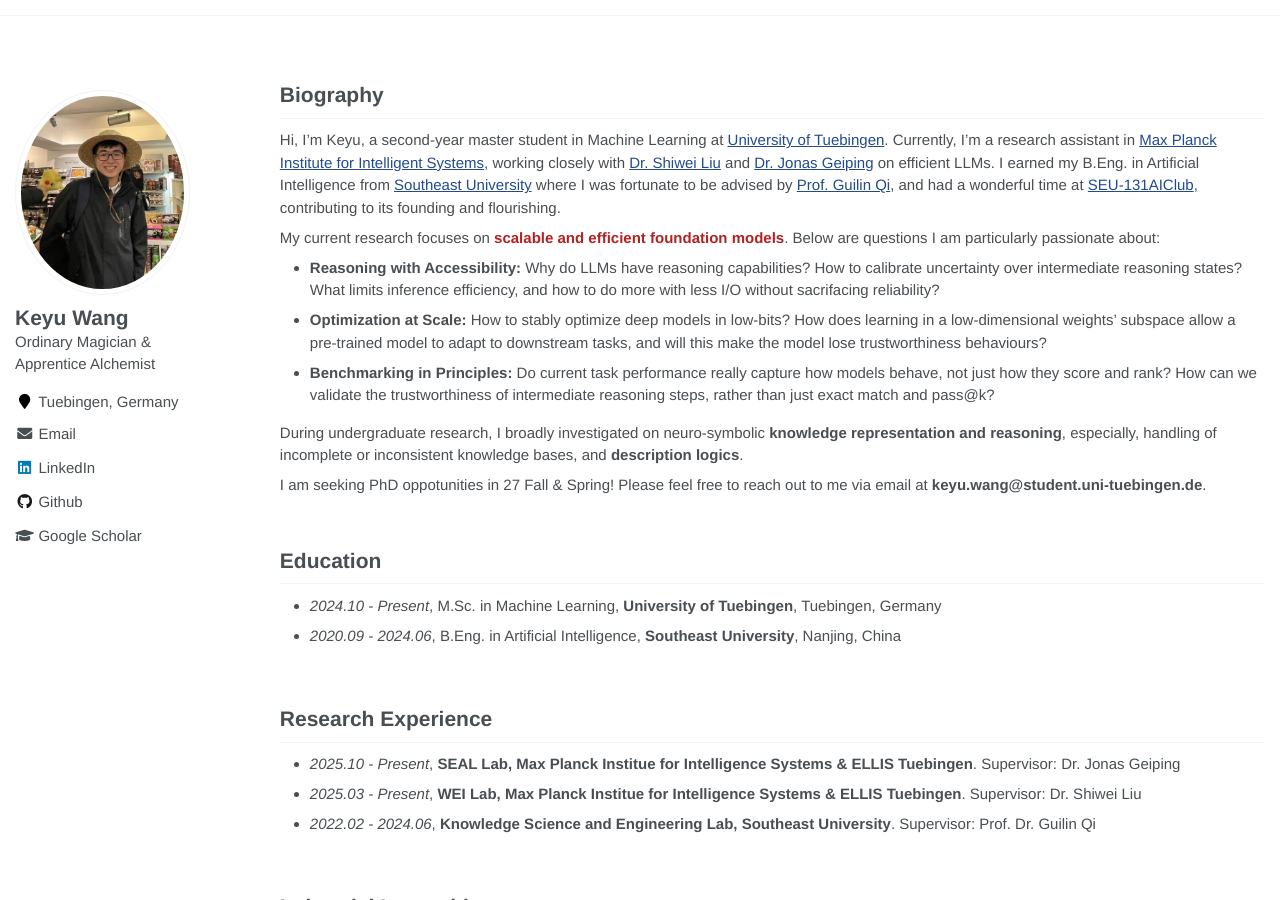
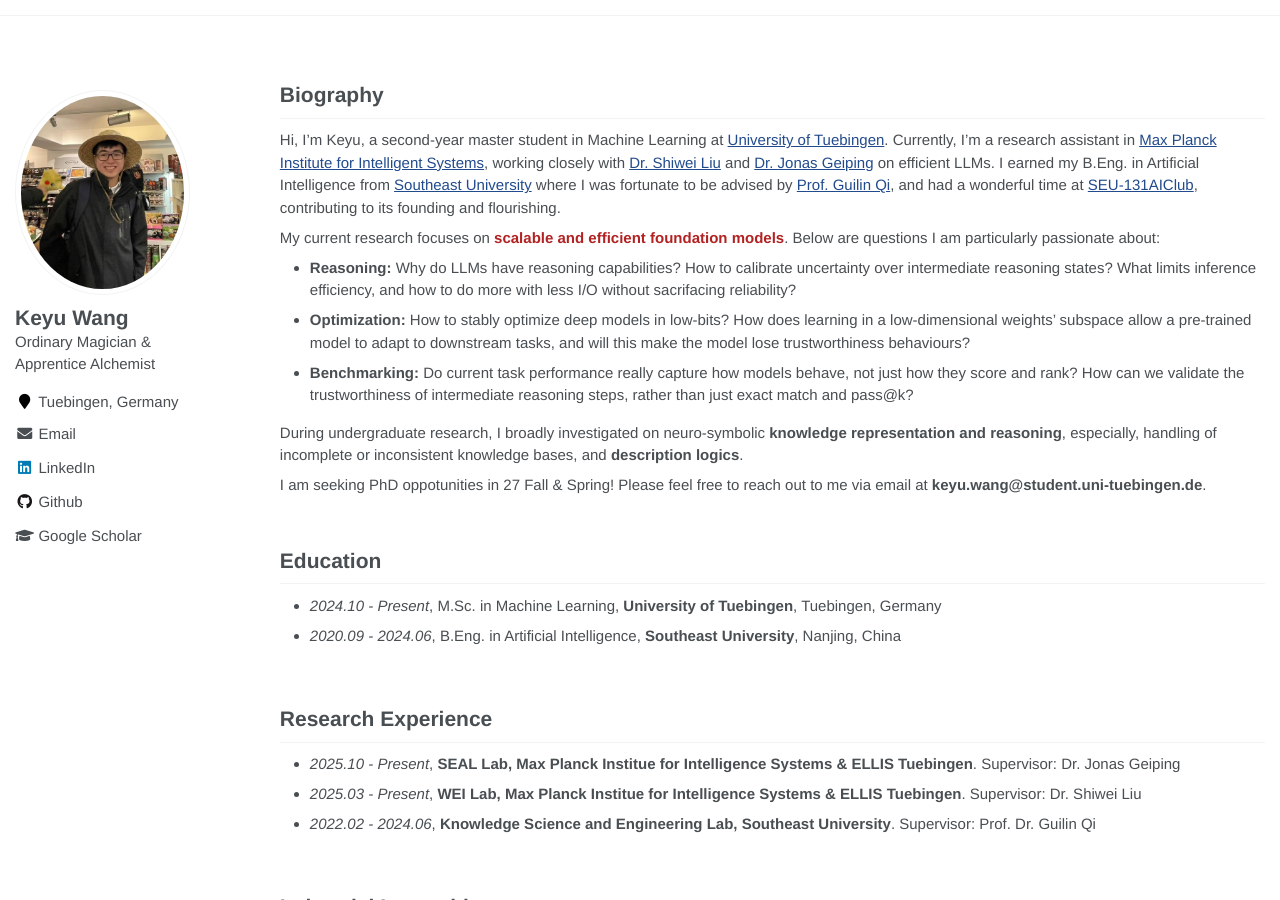
Before and after one commit to keyu-wang-2002/keyu-wang-2002.github.io, a Jekyll site: the page built from _pages/about.md, in a window 1280 px wide and 900 px high. Built offline with Jekyll 4.4.1, drawn with Linux system fonts in a browser that asks for light colours.

Commit message:
Update about.md

```diff
--- a/_pages/about.md
+++ b/_pages/about.md
@@ -18,9 +18,9 @@ redirect_from:
 Hi, I'm Keyu, a second-year master student in Machine Learning at [University of Tuebingen]([[https://uni-tuebingen.de/en/]]). Currently, I’m a research assistant in [Max Planck Institute for Intelligent Systems](https://is.mpg.de/), working closely with  [Dr. Shiwei Liu](https://shiweiliuiiiiiii.github.io) and [Dr. Jonas Geiping](https://jonasgeiping.github.io/) on efficient LLMs. I earned my B.Eng. in Artificial Intelligence from [Southeast University](https://www.seu.edu.cn/) where I was fortunate to be advised by [Prof. Guilin Qi](https://scholar.google.com/citations?user=1gw3LJQAAAAJ&hl=zh-CN), and had a wonderful time at [SEU-131AIClub](https://github.com/131AIClub), contributing to its founding and flourishing.
 
 My current research focuses on <font color='FireBrick'><strong> scalable and efficient foundation models</strong></font>. Below are questions I am particularly passionate about:
-- <strong>Reasoning with Accessibility: </strong> Why do LLMs have reasoning capabilities?  How to calibrate uncertainty over intermediate reasoning states? What limits inference efficiency, and how to do more with less I/O without sacrifacing reliability?
-- <strong>Optimization at Scale: </strong> How to stably optimize deep models in low-bits? How does learning in a low-dimensional weights' subspace allow a pre-trained model to adapt to downstream tasks, and will this make the model lose trustworthiness behaviours?
-- <strong>Benchmarking in Principles: </strong> Do current task performance really capture how models behave, not just how they score and rank? How can we validate the trustworthiness of intermediate reasoning steps, rather than just exact match and pass@k?
+- <strong>Reasoning: </strong> Why do LLMs have reasoning capabilities?  How to calibrate uncertainty over intermediate reasoning states? What limits inference efficiency, and how to do more with less I/O without sacrifacing reliability?
+- <strong>Optimization: </strong> How to stably optimize deep models in low-bits? How does learning in a low-dimensional weights' subspace allow a pre-trained model to adapt to downstream tasks, and will this make the model lose trustworthiness behaviours?
+- <strong>Benchmarking: </strong> Do current task performance really capture how models behave, not just how they score and rank? How can we validate the trustworthiness of intermediate reasoning steps, rather than just exact match and pass@k?
 
 During undergraduate research, I broadly investigated on  neuro-symbolic <strong>knowledge representation and reasoning</strong>, especially, handling of incomplete or inconsistent knowledge bases, and <strong>description logics</strong>. <!--Recently, I’ve begun to examine the systematic limitations of existing end-to-end VLA approaches and to revisit the problem from the perspective of knowledge representation and reasoning—namely, how to enable machines to understand concepts of the physical world so that natural language can be mapped to high-dimensional continuous control via key bridges such as task logic, physical constraints, and spatial geometry. -->
 
```
